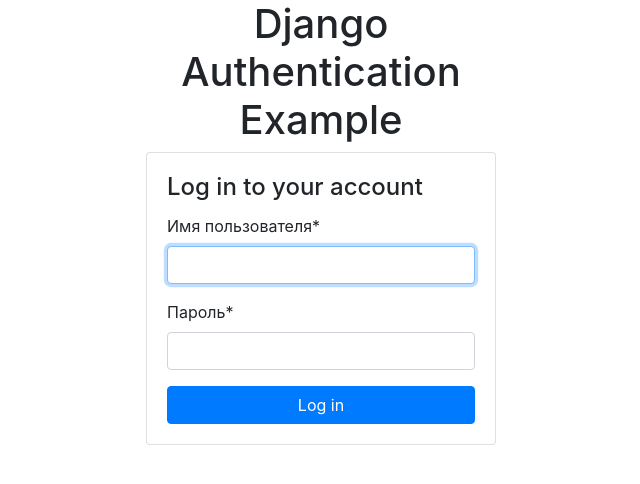
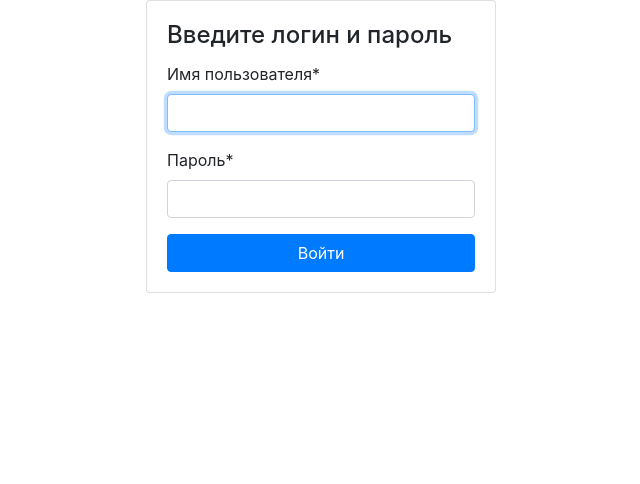
Before and after one commit to ickermi/calories-control, a Django app: page /accounts/login/ in a window 1280 px wide. Shown: the top 484 px of the page, without its empty margins (319-959 px from the left). Run offline with Django 4.2, Linux system fonts and the light colour scheme; parts of the project's set-up code (start-up, migrations or seed data) failed here and were passed over; some libraries are stand-ins or nearby versions.

Commit message:
Rrefactoring base.html and login.html for accounts app

```diff
--- a/mysite/accounts/templates/base.html
+++ b/mysite/accounts/templates/base.html
@@ -1,5 +1,5 @@
 <!DOCTYPE html>
-<html lang="en">
+<html lang="ru">
 <head>
 <link  rel="stylesheet"  href="https://maxcdn.bootstrapcdn.com/bootstrap/4.0.0/css/bootstrap.min.css"
        integrity="sha384-Gn5384xqQ1aoWXA+058RXPxPg6fy4IWvTNh0E263XmFcJlSAwiGgFAW/dAiS6JXm"
@@ -10,7 +10,6 @@
   <div  class="container">
     <div  class="row justify-content-center">
       <div  class="col-4">
-      <h1  class="text-center">Django Authentication Example</h1>
           {% block main %}
           {% endblock %}
       </div>
--- a/mysite/accounts/templates/registration/login.html
+++ b/mysite/accounts/templates/registration/login.html
@@ -4,7 +4,7 @@
 {% block main %}
 <div class="card">
 <div class="card-body">
-<h4 class="card-title">Log in to your account</h4>
+<h4 class="card-title">Введите логин и пароль</h4>
 
 <form method="post">
 {% csrf_token %}
@@ -12,7 +12,7 @@
 
 {{ form|crispy }}
 
-<button type="submit" class="btn btn-primary btn-block">Log in</button>
+<button type="submit" class="btn btn-primary btn-block">Войти</button>
 </form>
 </div>
 </div>
```
